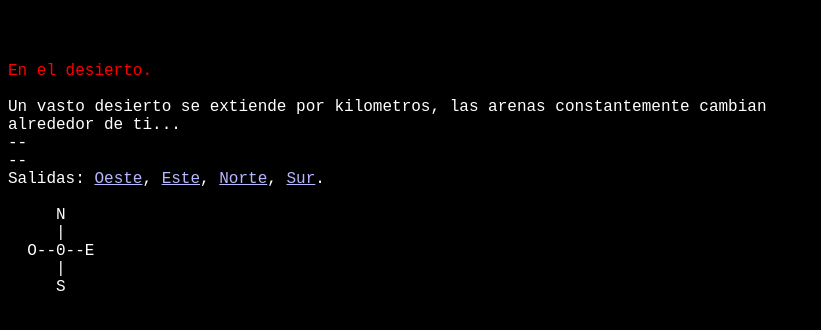
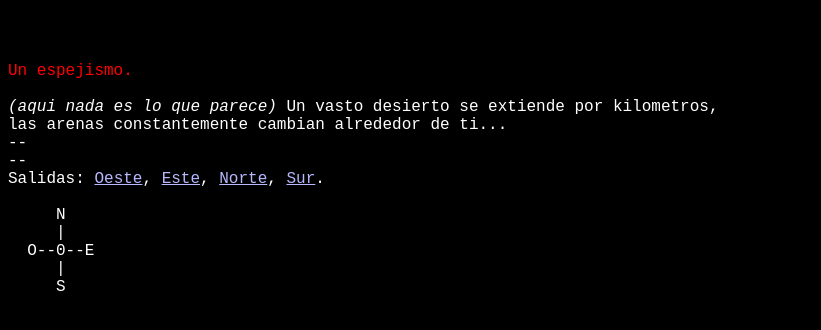
Before and after one commit to Gamegur-us/html-maze, a plain HTML site: page desierto-2-3.html in a window 1280 px wide. Shown: the whole page, without its empty margins (0-821 px from the left). Drawn offline with Linux system fonts and the light colour scheme.

Commit message:
fixes en zonas

```diff
--- a/desierto-2-3.html
+++ b/desierto-2-3.html
@@ -10,10 +10,10 @@
 
 
 
-<span class="rojo">En el desierto.</span>
+<span class="rojo">Un espejismo.</span>
 
-Un vasto desierto se extiende por kilometros, las arenas constantemente cambian
-alrededor de ti...
+<em>(aqui nada es lo que parece)</em> Un vasto desierto se extiende por kilometros,
+las arenas constantemente cambian alrededor de ti...
 --
 --
 Salidas: <a href="desierto-2-2.html">Oeste</a>, <a href="desierto-2-1.html">Este</a>, <a href="desierto-3-1.html">Norte</a>, <a href="desierto-2-1.html">Sur</a>.
```
Also changed, not shown: desierto-3-2.html (+1 -1 lines), desierto-3-3.html (+1 -1 lines).
